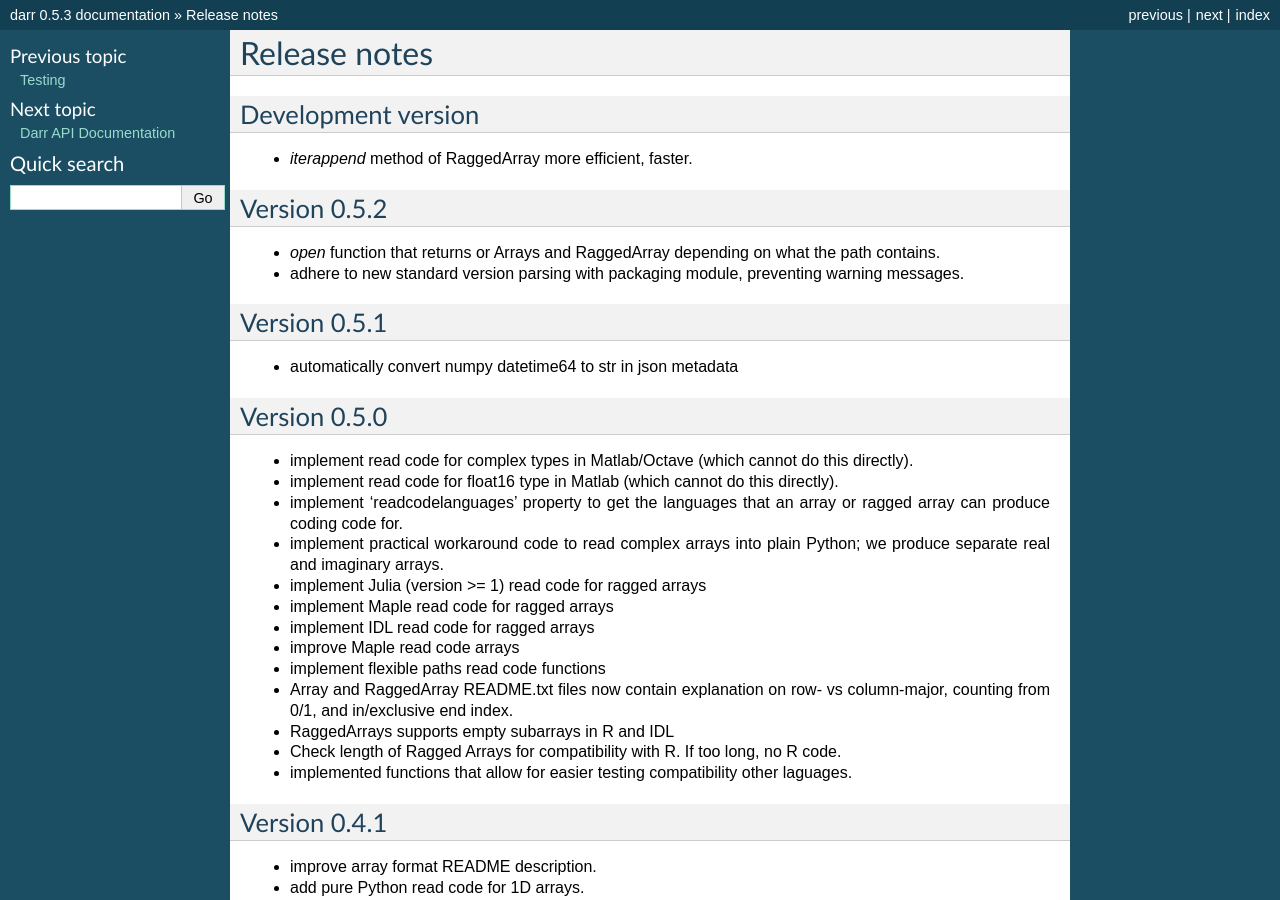
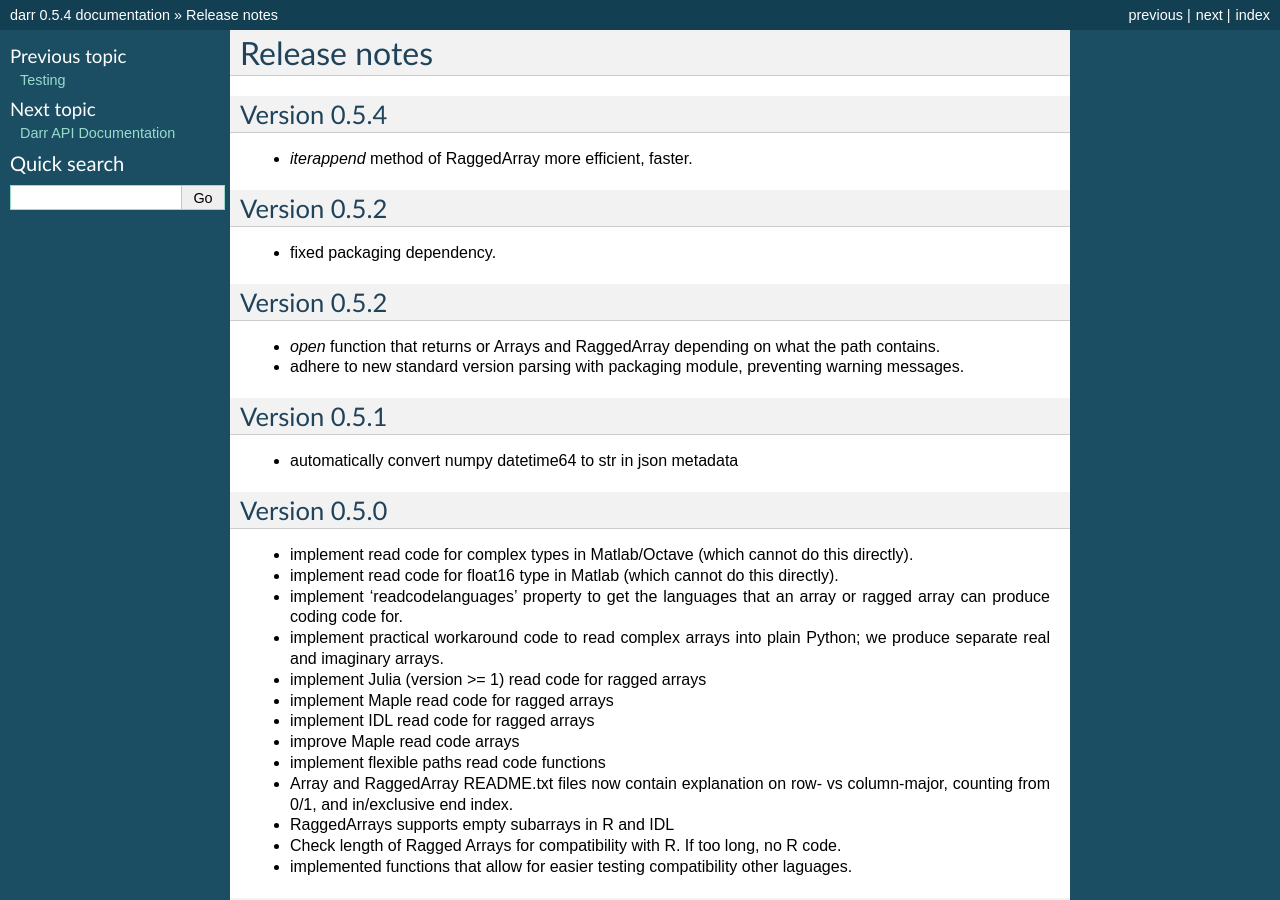
Before and after one commit to gbeckers/Darr, a Sphinx documentation site: the page built from docs/releasenotes.rst, in a window 1280 px wide and 900 px high. Built offline with Sphinx 7.4.7, drawn with Linux system fonts in a browser that asks for light colours; some of the changed text lies outside the part shown.

Commit message:
prepare release 0.5.4

```diff
--- a/README.rst
+++ b/README.rst
@@ -122,7 +122,7 @@ Beckers
    :target: https://github.com/gbeckers/Darr/actions/workflows/python_package.yml
 .. |Appveyor Status| image:: https://ci.appveyor.com/api/projects/status/github/gbeckers/darr?svg=true
    :target: https://ci.appveyor.com/project/gbeckers/darr
-.. |PyPi version| image:: https://img.shields.io/badge/pypi-0.5.3-orange.svg
+.. |PyPi version| image:: https://img.shields.io/badge/pypi-0.5.4-orange.svg
    :target: https://pypi.org/project/darr/
 .. |Conda Forge| image:: https://anaconda.org/conda-forge/darr/badges/version.svg
    :target: https://anaconda.org/conda-forge/darr
--- a/docs/conf.py
+++ b/docs/conf.py
@@ -59,7 +59,7 @@ author = 'Gabriel Beckers'
 # The short X.Y version.
 version = '0.5'
 # The full version, including alpha/beta/rc tags.
-release = '0.5.3'
+release = '0.5.4'
 
 # The language for content autogenerated by Sphinx. Refer to documentation
 # for a list of supported languages.
--- a/docs/index.rst
+++ b/docs/index.rst
@@ -128,7 +128,7 @@ Indices and tables
    :target: https://github.com/gbeckers/Darr/actions/workflows/python_package.yml
 .. |Appveyor Status| image:: https://ci.appveyor.com/api/projects/status/github/gbeckers/darr?svg=true
    :target: https://ci.appveyor.com/project/gbeckers/darr
-.. |PyPi version| image:: https://img.shields.io/badge/pypi-0.5.3-orange.svg
+.. |PyPi version| image:: https://img.shields.io/badge/pypi-0.5.4-orange.svg
    :target: https://pypi.org/project/darr/
 .. |Conda Forge| image:: https://anaconda.org/conda-forge/darr/badges/version.svg
    :target: https://anaconda.org/conda-forge/darr
--- a/docs/releasenotes.rst
+++ b/docs/releasenotes.rst
@@ -1,9 +1,13 @@
 Release notes
 =============
 
-Development version
--------------------
+Version 0.5.4
+--------------
 - `iterappend` method of RaggedArray more efficient, faster.
+
+Version 0.5.2
+-------------
+- fixed packaging dependency.
 
 Version 0.5.2
 -------------
--- a/docs/testing.rst
+++ b/docs/testing.rst
@@ -9,7 +9,7 @@ To run the test suite:
     >>> da.test()
     ..............................................................................................................................................................................................................
     ----------------------------------------------------------------------
-    Ran 206 tests in 15.712s
+    Ran 207 tests in 15.712s
 
     OK
     <unittest.runner.TextTestResult run=207 errors=0 failures=0>
--- a/setup.py
+++ b/setup.py
@@ -80,7 +80,7 @@ See the `documentation <http://darr.readthedocs.io/>`__ for more information.
    :target: https://github.com/gbeckers/Darr/actions/workflows/python_package.yml
 .. |Appveyor Status| image:: https://ci.appveyor.com/api/projects/status/github/gbeckers/darr?svg=true
    :target: https://ci.appveyor.com/project/gbeckers/darr
-.. |PyPi version| image:: https://img.shields.io/badge/pypi-0.5.3-orange.svg
+.. |PyPi version| image:: https://img.shields.io/badge/pypi-0.5.4-orange.svg
    :target: https://pypi.org/project/darr/
 .. |Conda Forge| image:: https://anaconda.org/conda-forge/darr/badges/version.svg
    :target: https://anaconda.org/conda-forge/darr
```
